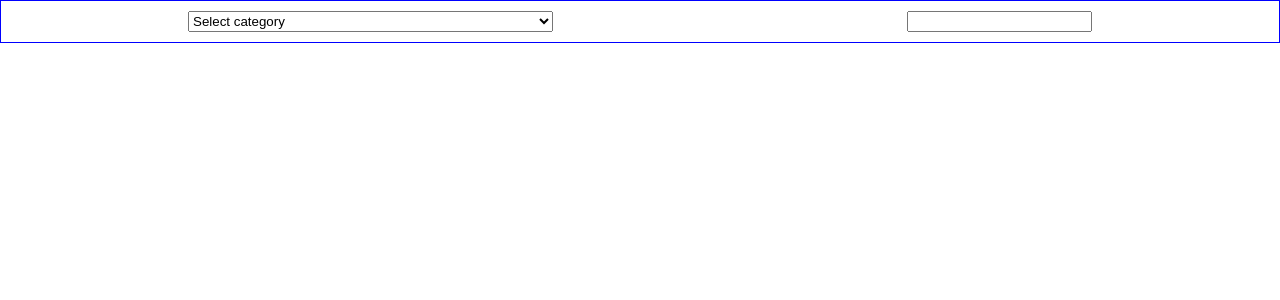
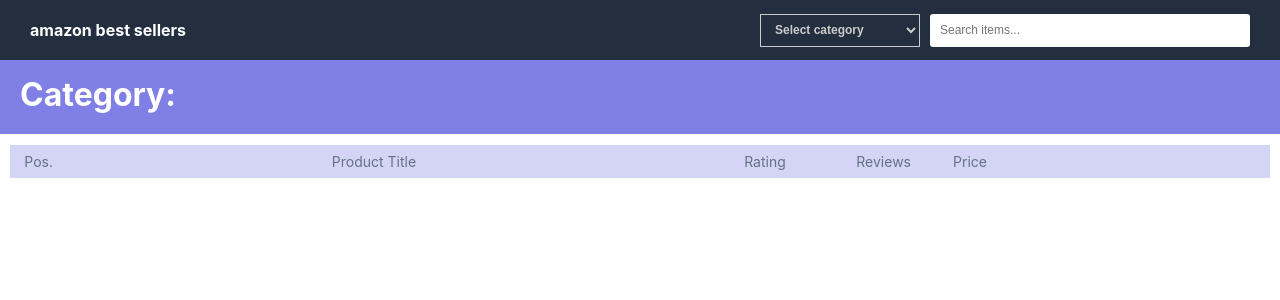
Before and after one commit to lfsalazarcruz/aaper, a React (Create React App) app in the folder amazon-products/: page / in a window 1280 px wide. Shown: the top 300 px of the page. Built offline with nearby package versions, Linux system fonts and the light colour scheme.

Commit message:
Major changes Major UI changes. Categories dropdown menu working. Input field working. When clicked on item row, the row expands and display the image.

```diff
--- a/amazon-products/src/App.js
+++ b/amazon-products/src/App.js
@@ -1,66 +1,152 @@
 import React, { Component } from "react";
 import "./App.css";
-import styled from "styled-components";
-import products from "./amazonLists/productData-2019-08-11.json";
-// import Searchbar from "./components/searchbar/Searchbar";
+import {
+  SearchbarContainer,
+  NavbarTitle,
+  SearchInnerContainer,
+  Dropdown,
+  SearchInput,
+  CategoryTitle,
+  ProductTable,
+  ProductTableFields,
+  ProductCellPosition,
+  ProductRow,
+  ProductCellTitle,
+  ProductCellRating,
+  ProductCellReview,
+  ProductCellPrice
+} from "./AppStyles";
 
-const ProductRow = styled.div`
-  display: flex;
-`;
-
-const SearchbarContainer = styled.div`
-  border: 1px solid blue;
-  display: flex;
-  justify-content: space-around;
-  padding: 10px;
-`;
+import products20190811 from "./amazonLists/productData-2019-08-11.json";
 
 class App extends Component {
   constructor(props) {
     super(props);
     this.state = {
       selectedCategory: "",
-      categoryList: []
+      categoryList: [],
+      filtered: [],
+      searchTerm: "",
+      displayItem: false,
+      itemSelected: {}
     };
   }
 
   selectCategory = e => {
+    if (e.target.value === "0") {
+      this.setState({
+        selectCategory: "",
+        categoryList: [],
+        filtered: [],
+        searchTerm: ""
+      });
+    } else {
       this.setState({
         selectedCategory: e.target.value,
-      categoryList: products[e.target.value]
+        categoryList: products20190811[e.target.value],
+        filtered: products20190811[e.target.value]
       });
+    }
+  };
+
+  filterList = e => {
+    let currentList = [];
+    let newList = [];
+
+    if (e.target.value !== "") {
+      currentList = this.state.categoryList;
+      newList = currentList.filter(i => {
+        let lc = i.title.toLowerCase();
+        let filter = e.target.value.toLowerCase();
+
+        return lc.includes(filter);
+      });
+    } else {
+      newList = this.state.categoryList;
+    }
+
+    this.setState({
+      filtered: newList
+    });
+  };
+
+  extendProduct = e => {
+    let itemPosition = e.currentTarget.getAttribute("id");
+    const selectedItem = this.state.filtered.find(
+      item => item.place == itemPosition
+    );
+    this.setState({
+      itemSelected: selectedItem,
+      displayItem: true
+    });
+
+    if (this.state.displayItem) {
+      this.setState({
+        itemSelected: {},
+        displayItem: false
+      });
+    }
   };
 
   render() {
     return (
       <div className="App">
         <SearchbarContainer>
-          <select
+          <NavbarTitle>amazon best sellers</NavbarTitle>
+          <SearchInnerContainer>
+            <Dropdown
               name="selectedCategory"
               value={this.state.selectedCategory}
               onChange={this.selectCategory}
             >
               <option value="0">Select category</option>
-            {Object.keys(products).map(category => {
-              return <option value={category}>{category}</option>;
+              {Object.keys(products20190811).map((category, index) => {
+                return (
+                  <option key={index} value={category}>
+                    {category}
+                  </option>
+                );
               })}
-          </select>
-          <input />
+            </Dropdown>
+            <SearchInput
+              type="text"
+              name="searchTerm"
+              onChange={this.filterList}
+              placeholder="Search items..."
+            />
+          </SearchInnerContainer>
         </SearchbarContainer>
-        <div>
-          {this.state.categoryList.map(product => {
+        <CategoryTitle>Category: {this.state.selectedCategory}</CategoryTitle>
+        <ProductTable>
+          <ProductTableFields>
+            <ProductCellPosition>Pos.</ProductCellPosition>
+            <ProductCellTitle style={{ textAlign: "center" }}>
+              Product Title
+            </ProductCellTitle>
+            <ProductCellRating>Rating</ProductCellRating>
+            <ProductCellReview>Reviews</ProductCellReview>
+            <ProductCellPrice>Price</ProductCellPrice>
+          </ProductTableFields>
+          {this.state.filtered.map((product, index) => {
             return (
-              <ProductRow>
-                <p>{product.place}</p>
-                <p>{product.title}</p>
-                <p>{product.rating}</p>
-                <p>{product.reviews}</p>
-                <p>{product.price}</p>
-                {/* <img src={product.image} /> */}
+              <ProductRow
+                id={product.place}
+                key={product.place}
+                onClick={this.extendProduct}
+              >
+                <ProductCellPosition>{product.place}</ProductCellPosition>
+                <ProductCellTitle>{product.title}</ProductCellTitle>
+                <ProductCellRating>{product.rating}</ProductCellRating>
+                <ProductCellReview>{product.reviews}</ProductCellReview>
+                <ProductCellPrice>{product.price}</ProductCellPrice>
+                {product.place === this.state.itemSelected.place &&
+                this.state.displayItem ? (
+                  <img src={product.image} />
+                ) : null}
               </ProductRow>
             );
           })}
-        </div>
+        </ProductTable>
       </div>
     );
   }
--- /dev/null
+++ b/amazon-products/src/AppStyles.js
@@ -0,0 +1,119 @@
+import styled from "styled-components";
+
+export const ProductTable = styled.div`
+  padding: 10px;
+`;
+
+export const ProductTableFields = styled.div`
+  display: flex;
+  background-color: #d4d4f7;
+  margin: 1px 0;
+  color: #637382;
+`;
+
+export const ProductRow = styled.div`
+  display: flex;
+  background-color: #eaeafa;
+  margin: 1px 0;
+  color: #637382;
+  transition: all 0.1s;
+  :hover {
+    // background-color: #fcaf1b;
+    cursor: pointer;
+  }
+`;
+
+export const ProductCellPosition = styled.p`
+  width: 40px;
+  text-align: right;
+  padding: 3px;
+  margin: 5px 0;
+  font-size: 14px;
+`;
+
+export const ProductCellTitle = styled.p`
+  width: 50%;
+  padding: 3px;
+  margin: 5px 0;
+  font-size: 14px;
+`;
+
+export const ProductCellRating = styled.p`
+  width: 140px;
+  padding: 3px;
+  margin: 5px 0;
+  text-align: center;
+  font-size: 14px;
+`;
+
+export const ProductCellReview = styled.p`
+  width: 70px;
+  padding: 3px;
+  margin: 5px 0;
+  text-align: right;
+  font-size: 14px;
+`;
+
+export const ProductCellPrice = styled.p`
+  width: 70px;
+  padding: 3px;
+  margin: 5px 0;
+  text-align: right;
+  font-size: 14px;
+`;
+
+export const SearchbarContainer = styled.div`
+  display: flex;
+  justify-content: space-between;
+  align-items: center;
+  padding: 10px;
+  width: 100%;
+  background-color: #232f3e;
+  position: fixed;
+  top: 0;
+`;
+
+export const SearchInnerContainer = styled.div`
+  display: flex;
+  padding: 0;
+  margin: 0 40px;
+`;
+
+export const NavbarTitle = styled.h1`
+  font-size: 16px;
+  margin: 10px 20px;
+  color: #ffffff;
+`;
+
+export const SearchInput = styled.input`
+  height: 33px;
+  width: 300px;
+  border: none;
+  padding: 0 10px;
+  border-radius: 3px;
+  margin-left: 10px;
+  font-size: 12px;
+`;
+
+export const Dropdown = styled.select`
+  color: #cccccc;
+  font-weight: bold;
+  font-size: 12px;
+  padding: 0 10px;
+  height: 33px;
+  width: 160px;
+  background-color: #232f3e;
+  border: 1px solid #cccccc;
+  transition: all 0.3s;
+  :hover {
+    cursor: pointer;
+  }
+`;
+
+export const CategoryTitle = styled.h1`
+  background-color: #7f7fe6;
+  color: #ffffff;
+  padding: 20px;
+  margin: 0;
+  margin-top: 55px;
+`;
```
Lines whose indentation alone changed are shown as unchanged.
